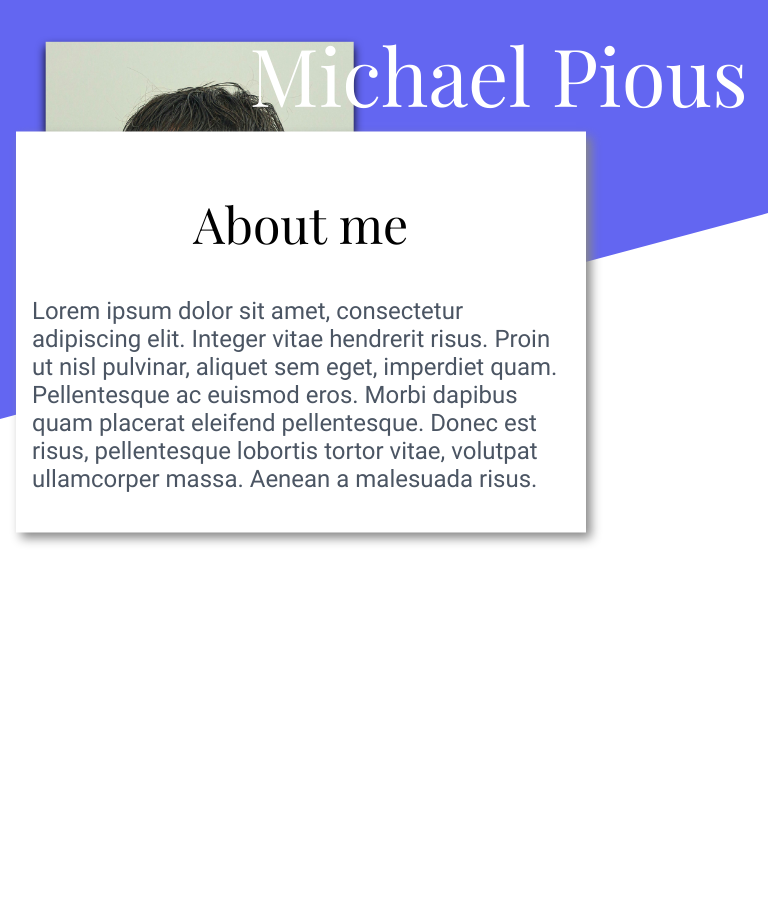
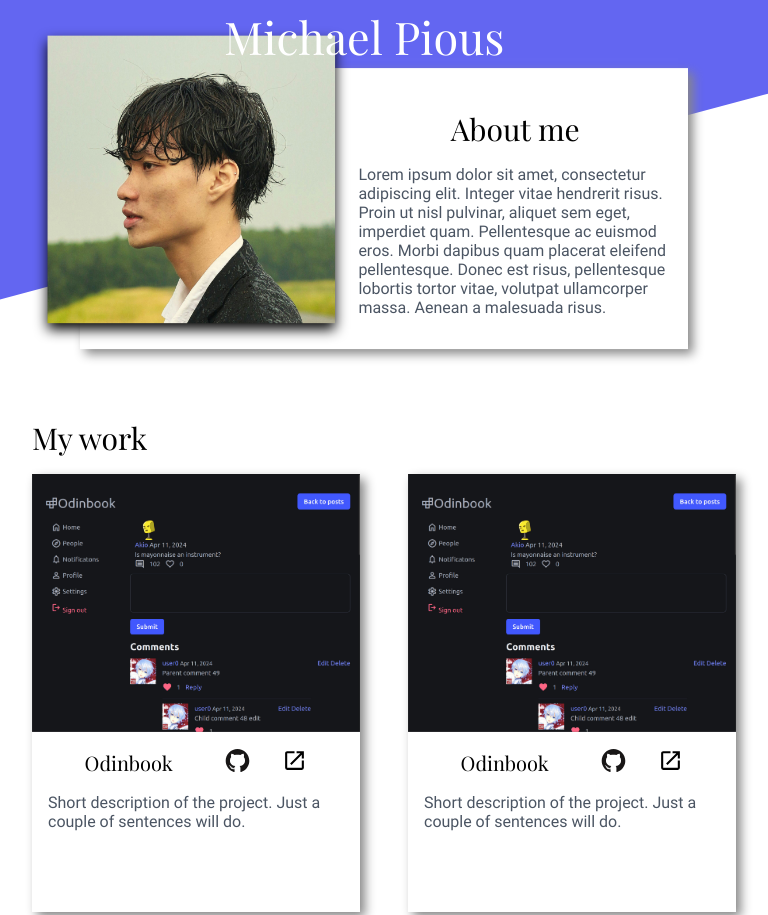
Before and after one commit to MclPio/homepage, a plain HTML site: page index.html in a window 768 px wide. Shown: the top 915 px of the page. Drawn offline with Linux system fonts and the light colour scheme.

Commit message:
Fix header tablet view

```diff
--- a/index.html
+++ b/index.html
@@ -8,17 +8,14 @@
 </head>
 <body>
   <div class="decorative-shape">
-    <div class="header">
+    <div class="wrapper" style="display: flex; justify-content: center;">
+      <div class="container-about">
+        <h1 class="header-name">Michael Pious</h1>
         <picture>
-        <source media="(max-width: 600px)" srcset="img/portrait-header-480w.jpg">
-        <source media="(min-width: 601px) and (max-width: 1024px)" srcset="img/portrait-header-2000w.jpg">
+          <source media="(max-width: 480px)" srcset="img/portrait-header-480w.jpg">
+          <source media="(min-width: 481px) and (max-width: 1024px)" srcset="img/portrait-header-2000w.jpg">
           <img src="img/portrait-header-480w.jpg" alt="portrait" class="header-image">
         </picture>
-      <h1 class="header-name">Michael Pious</h1>
-    </div>
-  </div>
-
-  <div class="container-about">
         <h2 class="title-about">About me</h2>
         <p>
           Lorem ipsum dolor sit amet, consectetur adipiscing elit. Integer vitae hendrerit risus. Proin ut nisl pulvinar, aliquet sem eget, imperdiet quam. Pellentesque ac euismod eros. Morbi dapibus quam placerat eleifend pellentesque. Donec est risus, pellentesque lobortis tortor vitae, volutpat ullamcorper massa. Aenean a malesuada risus.
@@ -35,6 +32,10 @@
           </a>
         </div>
       </div>
+    </div>
+  </div>
+
+
 
   <h2 class="my-work">My work</h2>
   <div class="grid-project">
--- a/style.css
+++ b/style.css
@@ -53,13 +53,13 @@ a {
 }
 
 h2 {
-  font-size: 50px;
+  font-size: 30px;
   font-weight: 400;
   margin-bottom: 1rem;
 }
 
 h3 {
-  font-size: 30px;
+  font-size: 20px;
   font-weight: 200;
   margin: 0;
 }
@@ -130,7 +130,7 @@ img {
 }
 
 .header-name {
-  font-size: 80px;
+  font-size: 45px;
   position: absolute;
   text-align: start;
   transform: translate(12%, -130%);
@@ -148,7 +148,7 @@ img {
   flex-direction: column;
   align-items: center;
   margin: 1rem;
-  font-size: 24px;
+  font-size: 16px;
 }
 
 .container-about > p {
@@ -191,31 +191,38 @@ img {
     display: none;
   }
 
+  .title-about {
+    text-align: center;
+  }
+
   .decorative-shape {
-    transform: skewY(-15deg) translateY(-40%);
+    transform: skewY(-15deg) translateY(-50%);
   }
 
   .header-image {
     width: 40%;
-    transform: translateX(-60%) translateY(25%);
-  }
-
-  .header {
-    transform: skewY(15deg) translateY(25%);
-    min-height: 500px;
+    float: left;
+    margin: 0.5rem;
+    margin-right: 1.5rem;
+    transform: translateX(-12%) translateY(-12%) scale(1.25);
   }
 
   .header-name {
-    transform: translate(50%, -290%);
+    color: white;
     font-weight: 400;
+    z-index: 2;
+    transform: translate(8rem, -180%);
+    text-wrap: nowrap;
   }
 
   .container-about {
     background: white;
     box-shadow: 5px 5px 10px #888888;
     padding: 1rem;
-    transform: translateY(-100%);
-    width: 70%;
+    width: 75%;
+    display: block;
+    transform: skewY(15deg) translateY(60%);
+    margin-top: 6rem;
   }
 
   .grid-project {
```
Lines whose indentation alone changed are shown as unchanged.
